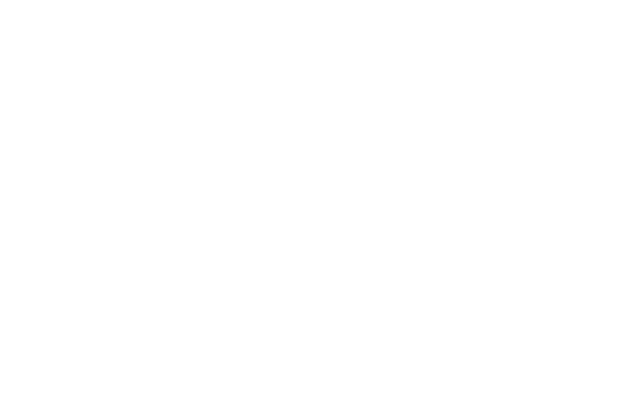
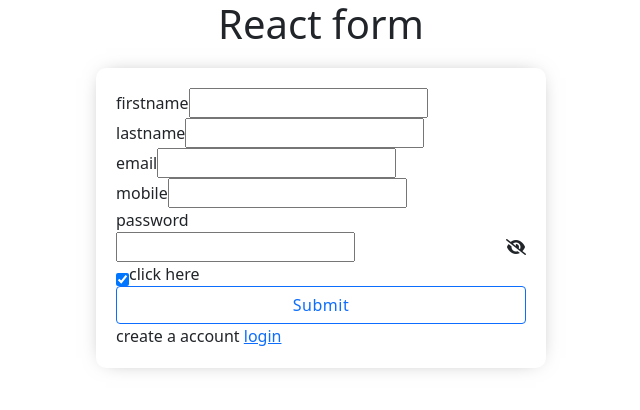
Before and after one commit to harsh17112000/TestApp, a React (Create React App) app in the folder testapp/: page /account/register in a window 1280 px wide. Before the commit this address had no page. Shown: the top 410 px of the page, without its empty margins (319-959 px from the left). Built offline with nearby package versions, Linux system fonts and the light colour scheme.

Commit message:
account routing

```diff
--- a/testapp/src/Screens/Naigation/Navigation.js
+++ b/testapp/src/Screens/Naigation/Navigation.js
@@ -8,7 +8,7 @@
         <Routes>
             <Route path="/" element={<Login />} />
             <Route path="/register" element={<Register />} />
-
+            <Route path="/account/register" element={<Register />} />
         </Routes>
     )
 }
```
